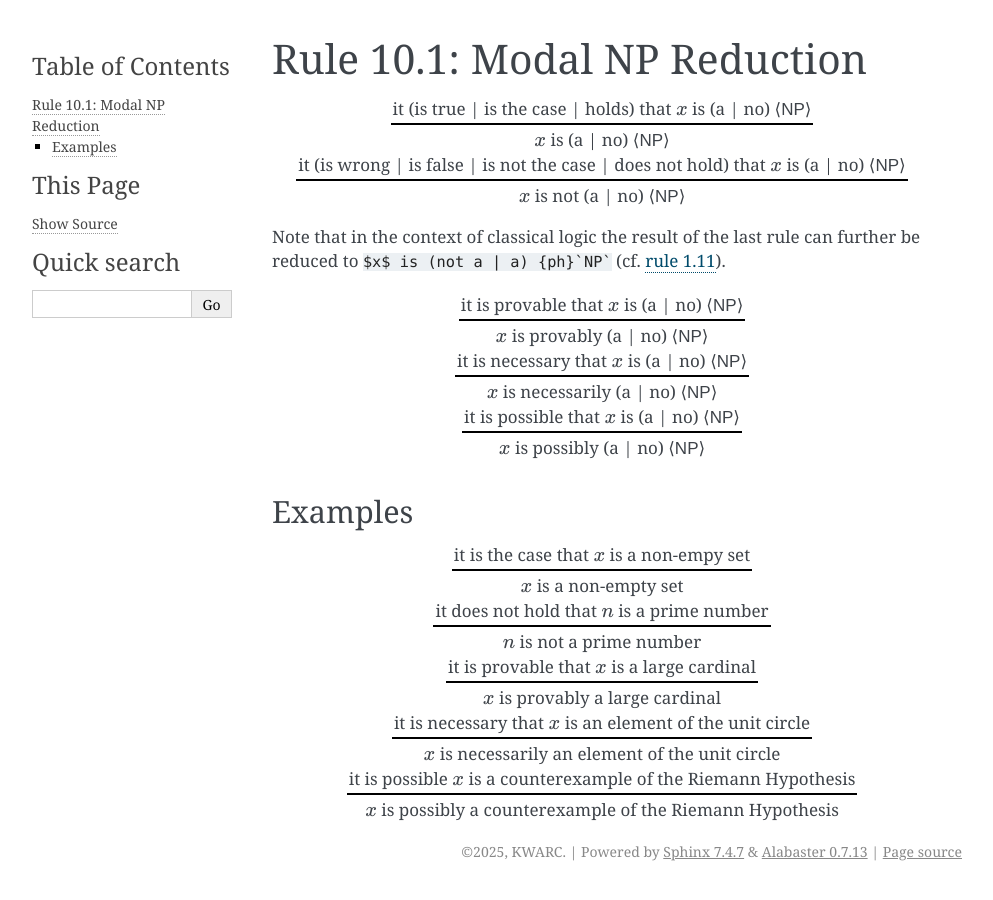
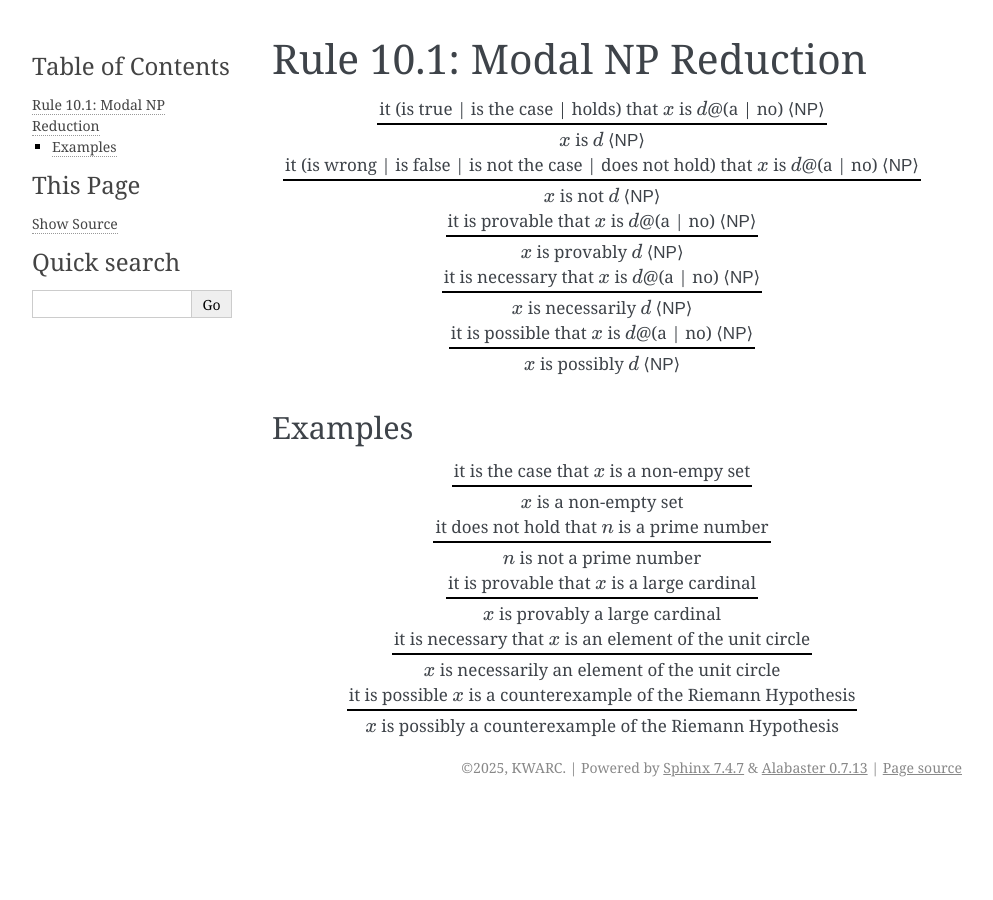
Before and after one commit to FlexiFormal/rewriting-rules, a Sphinx documentation site: the page built from source/rules/rule_10_01.md, in a window 1280 px wide. Shown: the whole page, without its empty margins (148-1141 px from the left). Built offline with Sphinx 7.4.7, drawn with Linux system fonts in a browser that asks for light colours.

Commit message:
more `<variable>@(<NBNF rule>)` notation

````diff
--- a/source/rules/rule_10_01.md
+++ b/source/rules/rule_10_01.md
@@ -3,36 +3,33 @@
 
 
 ```{rewrite-rule}
-it (is true | is the case | holds) that $x$ is (a | no) {ph}`NP`
+it (is true | is the case | holds) that $x$ is $d$@(a | no) {ph}`NP`
 
-$x$ is (a | no) {ph}`NP`
+$x$ is $d$ {ph}`NP`
 ```
 
 ```{rewrite-rule}
-it (is wrong | is false | is not the case | does not hold) that $x$ is (a | no) {ph}`NP`
+it (is wrong | is false | is not the case | does not hold) that $x$ is $d$@(a | no) {ph}`NP`
 
-$x$ is not (a | no) {ph}`NP`
-```
-
-Note that in the context of classical logic the result of the last rule can further be
-reduced to `` $x$ is (not a | a) {ph}`NP` `` (cf. [rule 1.11](/rules/rule_11_01.md)).
-
-```{rewrite-rule}
-it is provable that $x$ is (a | no) {ph}`NP`
-
-$x$ is provably (a | no) {ph}`NP`
+$x$ is not $d$ {ph}`NP`
 ```
 
 ```{rewrite-rule}
-it is necessary that $x$ is (a | no) {ph}`NP`
+it is provable that $x$ is $d$@(a | no) {ph}`NP`
 
-$x$ is necessarily (a | no) {ph}`NP`
+$x$ is provably $d$ {ph}`NP`
 ```
 
 ```{rewrite-rule}
-it is possible that $x$ is (a | no) {ph}`NP`
+it is necessary that $x$ is $d$@(a | no) {ph}`NP`
 
-$x$ is possibly (a | no) {ph}`NP`
+$x$ is necessarily $d$ {ph}`NP`
+```
+
+```{rewrite-rule}
+it is possible that $x$ is $d$@(a | no) {ph}`NP`
+
+$x$ is possibly $d$ {ph}`NP`
 ```
 
 
````
